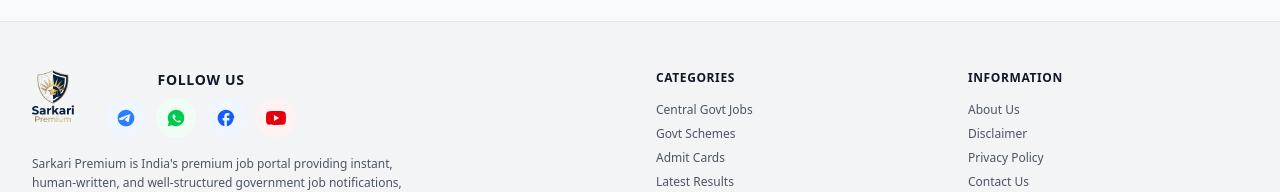
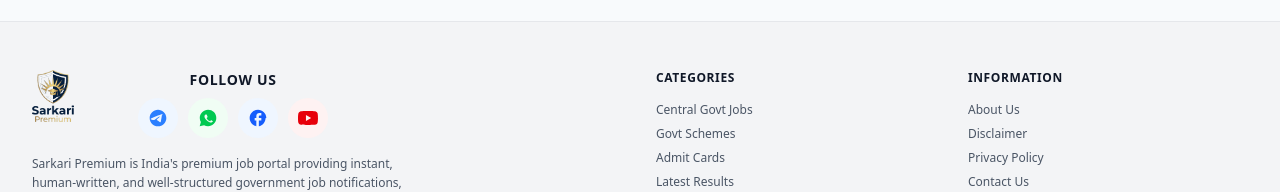
Before and after one commit to mintu9106/sarkari-premium, a Next.js app: page / in a window 1280 px wide. Shown: the part 1305-1497 px from the top of the page. Built offline with nearby package versions, Linux system fonts and the light colour scheme; no server answers; the database is empty.

Commit message:
style: double gap between logo and follow us in desktop mode

```diff
--- a/components/Footer.js
+++ b/components/Footer.js
@@ -7,7 +7,7 @@ export default function Footer() {
         <div className="grid grid-cols-2 md:grid-cols-4 gap-8">
           {/* Logo & Follow Us Row */}
           <div className="space-y-4 col-span-2">
-            <div className="flex items-start justify-between md:justify-start md:gap-8">
+            <div className="flex items-start justify-between md:justify-start md:gap-16">
               {/* Logo */}
               <Link href="/" className="flex items-center gap-2">
                 <img
```
